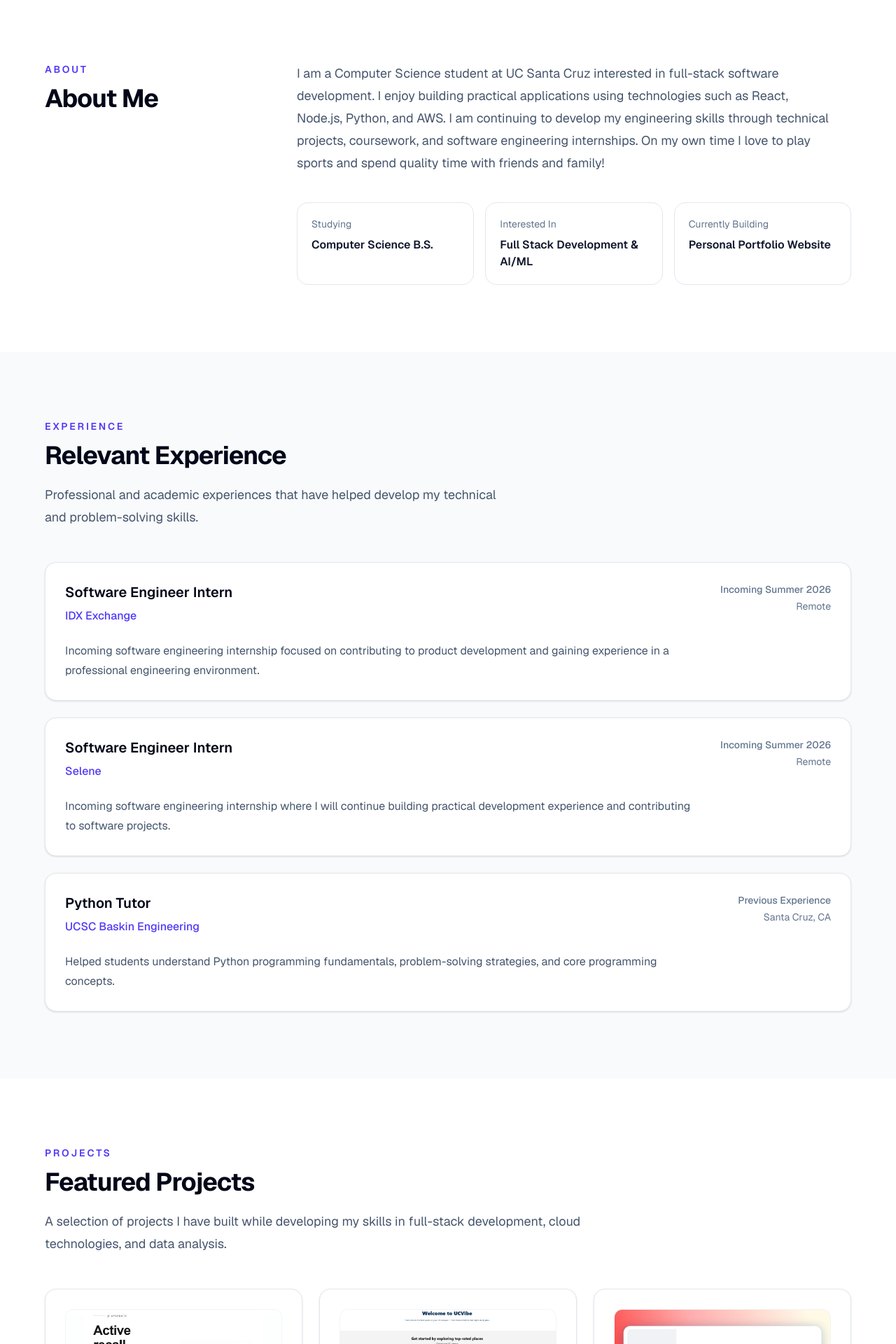
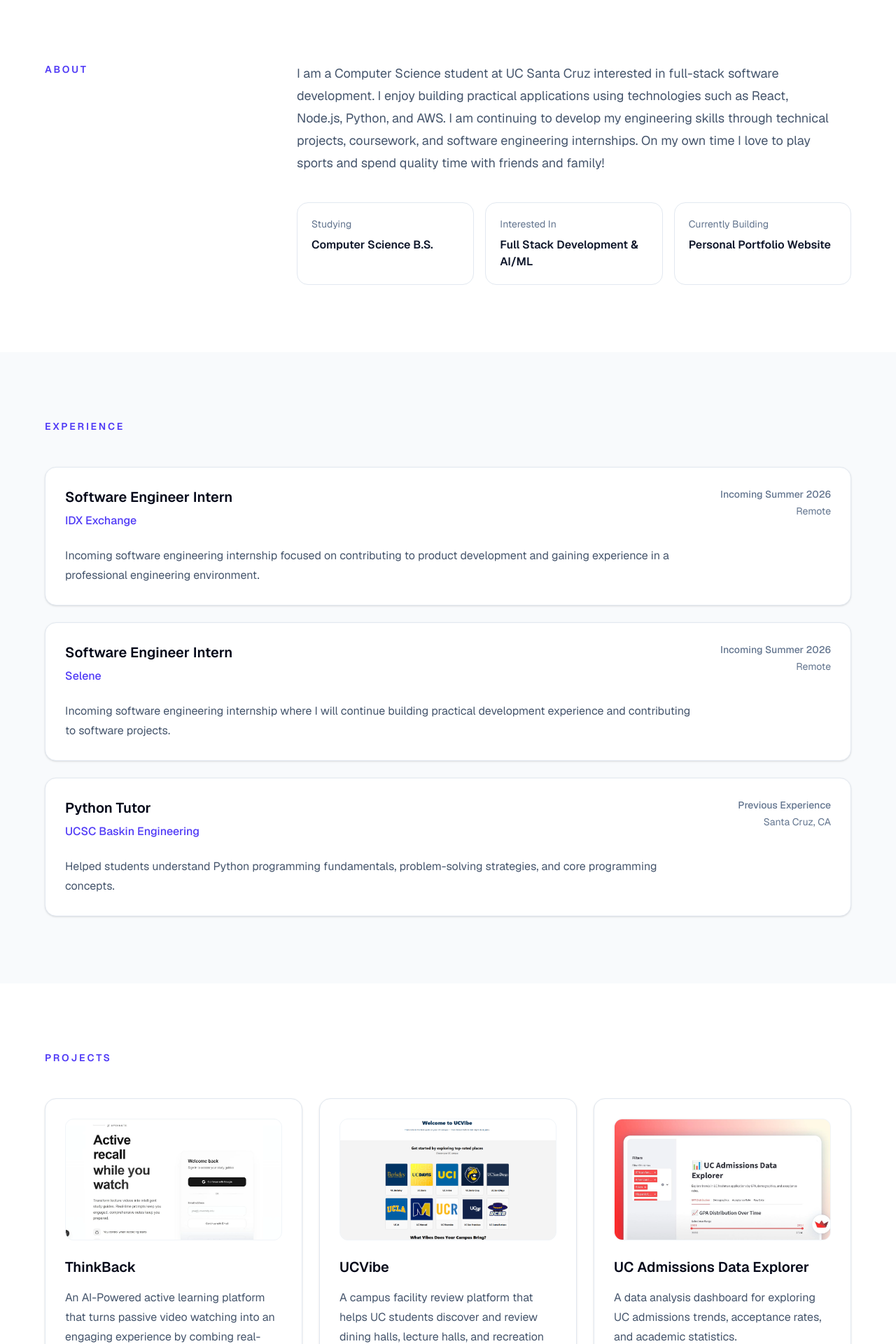
Before and after one commit to BrandonChhom/Personal-Portfolio, a Next.js app: page / in a window 1280 px wide. Shown: the part 820-2740 px from the top of the page at 70% size. Built offline with nearby package versions, Linux system fonts and the light colour scheme.

Commit message:
Deleted unecessary descriptions and simplfied footer

```diff
--- a/src/components/About.js
+++ b/src/components/About.js
@@ -6,10 +6,6 @@ export default function About() {
           <p className="text-sm font-semibold uppercase tracking-[0.2em] text-indigo-600">
             About
           </p>
-
-          <h2 className="mt-3 text-3xl font-bold tracking-tight text-slate-950 sm:text-4xl">
-            About Me
-          </h2>
         </div>
 
         <div>
--- a/src/components/Contact.js
+++ b/src/components/Contact.js
@@ -5,10 +5,6 @@ export default function Contact() {
         <p className="text-sm font-semibold uppercase tracking-[0.2em] text-indigo-600">
           Contact
         </p>
-
-        <h2 className="mt-4 text-3xl font-bold tracking-tight text-950 sm:text-4xl">
-          Let&apos;s Connect
-        </h2>
 
         <p className="mt-6 max-w-2xl text-lg leading-8 text-slate-black">
           I am interested in software engineering opportunities and would be
--- a/src/components/Experience.js
+++ b/src/components/Experience.js
@@ -9,15 +9,6 @@ export default function Experience() {
       <div className="mx-auto max-w-6xl">
         <p className="text-sm font-semibold uppercase tracking-[0.2em] text-indigo-600">
           Experience
-        </p>
-
-        <h2 className="mt-3 text-3xl font-bold tracking-tight text-slate-950 sm:text-4xl">
-          Relevant Experience
-        </h2>
-
-        <p className="mt-5 max-w-2xl text-lg leading-8 text-slate-600">
-          Professional and academic experiences that have helped develop my
-          technical and problem-solving skills.
         </p>
 
         <div className="mt-12 space-y-6">
--- a/src/components/Footer.js
+++ b/src/components/Footer.js
@@ -2,9 +2,7 @@ export default function Footer() {
   return (
     <footer className="border-t border-slate-200 bg-white px-6 py-8">
       <div className="mx-auto flex max-w-6xl flex-col gap-3 text-sm text-slate-500 sm:flex-row sm:items-center sm:justify-between">
-        <p>© 2026 Brandon Chhom. All rights reserved.</p>
-
-        <p>Built with Next.js and Tailwind CSS.</p>
+        <p>Version 1.1</p>
       </div>
     </footer>
   );
--- a/src/components/Projects.js
+++ b/src/components/Projects.js
@@ -7,15 +7,6 @@ export default function Projects() {
       <div className="mx-auto max-w-6xl">
         <p className="text-sm font-semibold uppercase tracking-[0.2em] text-indigo-600">
           Projects
-        </p>
-
-        <h2 className="mt-3 text-3xl font-bold tracking-tight text-slate-950 sm:text-4xl">
-          Featured Projects
-        </h2>
-
-        <p className="mt-5 max-w-3xl text-lg leading-8 text-slate-600">
-          A selection of projects I have built while developing my skills in
-          full-stack development, cloud technologies, and data analysis.
         </p>
 
         <div className="mt-12 grid gap-6 md:grid-cols-2 lg:grid-cols-3">
--- a/src/components/Skills.js
+++ b/src/components/Skills.js
@@ -9,15 +9,6 @@ export default function Skills() {
       <div className="mx-auto max-w-6xl">
         <p className="text-sm font-semibold uppercase tracking-[0.2em] text-indigo-600">
           Skills
-        </p>
-
-        <h2 className="mt-3 text-3xl font-bold tracking-tight text-slate-950 sm:text-4xl">
-          Technical Skills
-        </h2>
-
-        <p className="mt-5 max-w-2xl text-lg leading-8 text-slate-600">
-          Technologies and tools I have used across projects, coursework, and
-          software development experience.
         </p>
 
         <div className="mt-12 grid gap-6 sm:grid-cols-2 lg:grid-cols-4">
```
